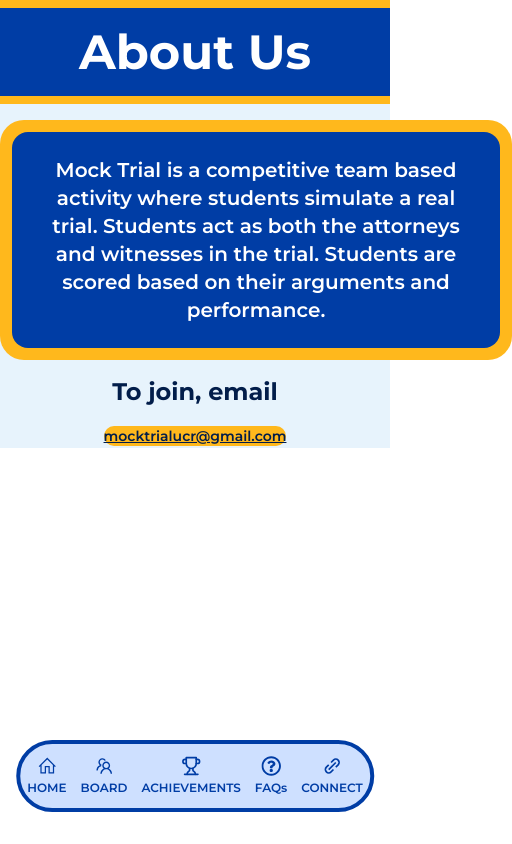
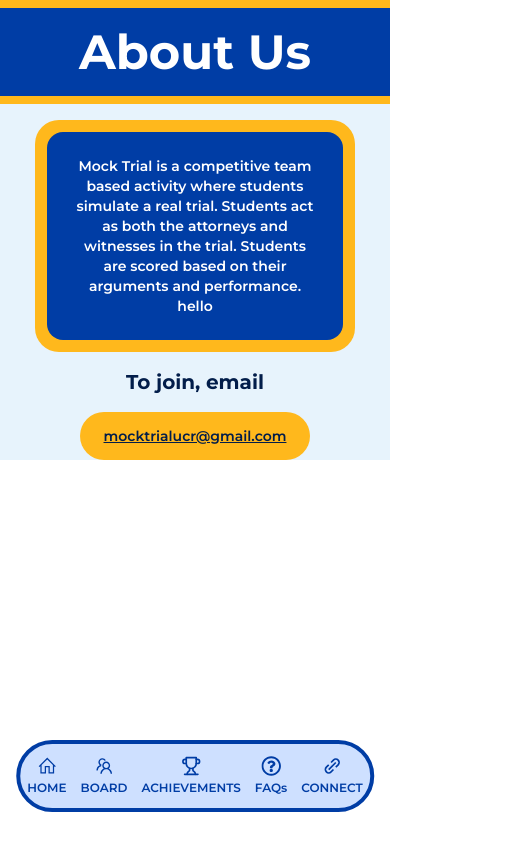
Before and after one commit to acm-ucr/mock-trial-website, a Next.js app: page / in a window 390 px wide. Shown: the whole page, 512 px wide, since content can reach past the window. Built offline with nearby package versions, Linux system fonts and the light colour scheme.

Commit message:
About Us mobile should be done

```diff
--- a/src/app/page.tsx
+++ b/src/app/page.tsx
@@ -1,13 +1,13 @@
 import Header from "@/components/Header";
 import AboutUs from "@/components/Home/AboutUs";
-import JoinUs from "@/components/Home/JoinUs";
+// import JoinUs from "@/components/Home/JoinUs";
 
 const Home = () => {
   return (
     <div className="bg-mocktrial-lightblue">
       <Header title="About Us" />
       <AboutUs />
-      <JoinUs />
+      {/* <JoinUs /> */}
     </div>
   );
 };
--- a/src/components/Home/AboutUs.tsx
+++ b/src/components/Home/AboutUs.tsx
@@ -1,11 +1,24 @@
 const AboutUs = () => {
   return (
-    <div className="bg-mocktrial-yellow m-4 mx-auto w-lg rounded-3xl p-3">
-      <p className="bg-mocktrial-blue font-mocktrial-montserrat rounded-2xl p-6 text-center text-xl font-semibold text-white">
-        Mock Trial is a competitive team based activity where students simulate
-        a real trial. Students act as both the attorneys and witnesses in the
-        trial. Students are scored based on their arguments and performance.
-      </p>
+    <div>
+      <div className="bg-mocktrial-yellow m-4 mx-auto w-xs sm:w-sm md:w-md lg:w-lg rounded-3xl p-3">
+        <p className="bg-mocktrial-blue font-mocktrial-montserrat rounded-2xl p-6 text-center text-sm sm:text-md md:text-lg lg:text-xl font-semibold text-white">
+          Mock Trial is a competitive team based activity where students simulate
+          a real trial. Students act as both the attorneys and witnesses in the
+          trial. Students are scored based on their arguments and performance. hello
+        </p>
+      </div>
+
+      <div className="text-mocktrial-darkblue text-center">
+        <p className="mb-4 text-xl font-bold sm:mb-6 sm:text-xl md:text-2xl lg:text-3xl">
+          To join, email
+        </p>
+        <div className="bg-mocktrial-yellow inline-block rounded-full px-6 py-3.5 sm:px-8 sm:py-4 md:px-8 md:py-4 lg:px-10 lg:py-4.5">
+          <div className="text-sm font-semibold underline sm:text-base md:text-lg lg:text-xl">
+            mocktrialucr@gmail.com
+          </div>
+        </div>
+      </div>
     </div>
   );
 };
```
